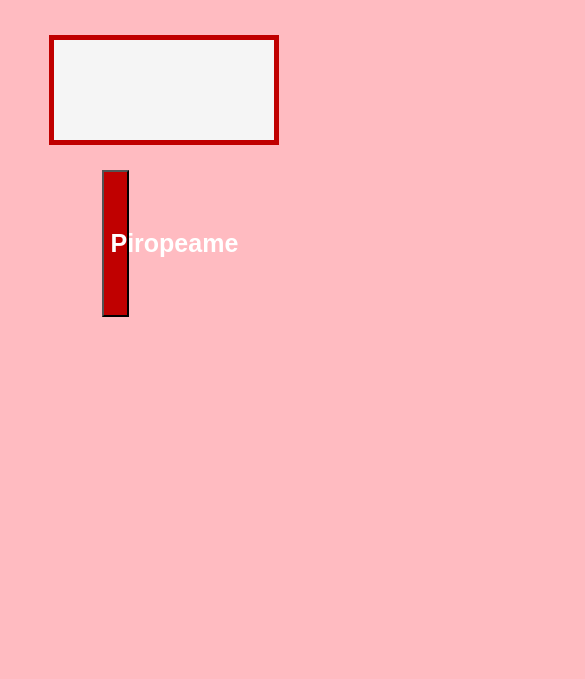
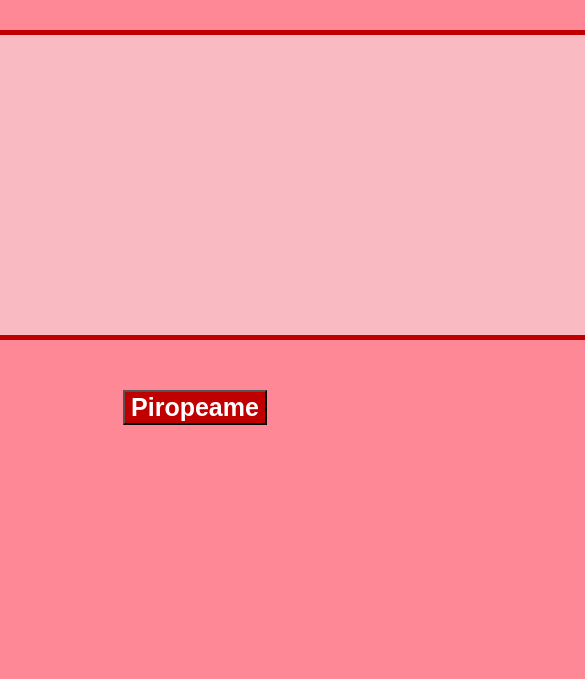
Before and after one commit to tanyaleepr/generador, a website: page index.html in a window 390 px wide. Shown: the part 165-844 px from the top of the page, 585 px wide, since content can reach past the window. Drawn offline with Linux system fonts and the light colour scheme.

Commit message:
added final touch for review on desktop, needs responsiveness and database

```diff
--- a/script.js
+++ b/script.js
@@ -1,5 +1,5 @@
 function generateWord() {
-  const words = ['Hello', 'World', 'Goodbye', 'Friend'];
+  const words = ['Hello', 'World', 'Goodbyeeeeeeeeeeeeeeeeeeeeeeeeeeeeeeeeeeeeeeeeeeeeeeeeeeeeeeeeeeeeeeeeeeeeeeeeeeeeeeeeeeeeeee', 'Friend'];
   const randomIndex = Math.floor(Math.random() * words.length);
   const randomWord = words[randomIndex];
   document.querySelector('#word').innerHTML = randomWord;
--- a/style.scss
+++ b/style.scss
@@ -1,40 +1,54 @@
 body {
-  background-color: #ffbbc1;
+  background-color: #FF8896;
   display: flex;
   justify-content: center;
   flex-wrap: wrap;
-  width: 70%;
+  text-align: center;
 
   section {
-    width: 70%;
-    margin: 25% auto;
-    text-align: center;
+    margin-top: 5%;
 
     h1 {
       color: white;
       font-weight: 900;
+      font-size: 60px;
+    }
+
+    h2.texto {
+      height: 300px;
+      width: 900px;
     }
     .inner {
-      width: 70%;
-      height: 100%;
+
     }
+
     .texto {
-      background-color: whitesmoke;
-      width: 90%;
-      padding: 50px;
-      margin: 50px 0 auto;
+      color: white;
+      font-weight: 700;
+      align-items: center;
+      background-color: rgba(245, 245, 245, 0.464);
       flex-wrap: wrap;
+      align-content: stretch;
+      display: flex;
+      flex-direction: row;
+      justify-content: center;
+      word-break: break-all;
+      padding-right: 50px;
+      padding-left: 50px;
       border: #c00000 5px solid;
+
+
+
+
     }
 
     button {
-      margin-top: 25px;
+      margin-top: 30px;
       background-color: #c00000;
       color: white;
       font-weight: 900;
-      height: 50%;
-      width: 20%;
       font-size: 25px;
+      cursor: url(https://cur.cursors-4u.net/symbols/sym-1/sym49.cur), auto !important;
     }
   }
 }
```
Also changed, not shown: index.html (indentation only), style.css, 1 other file.
